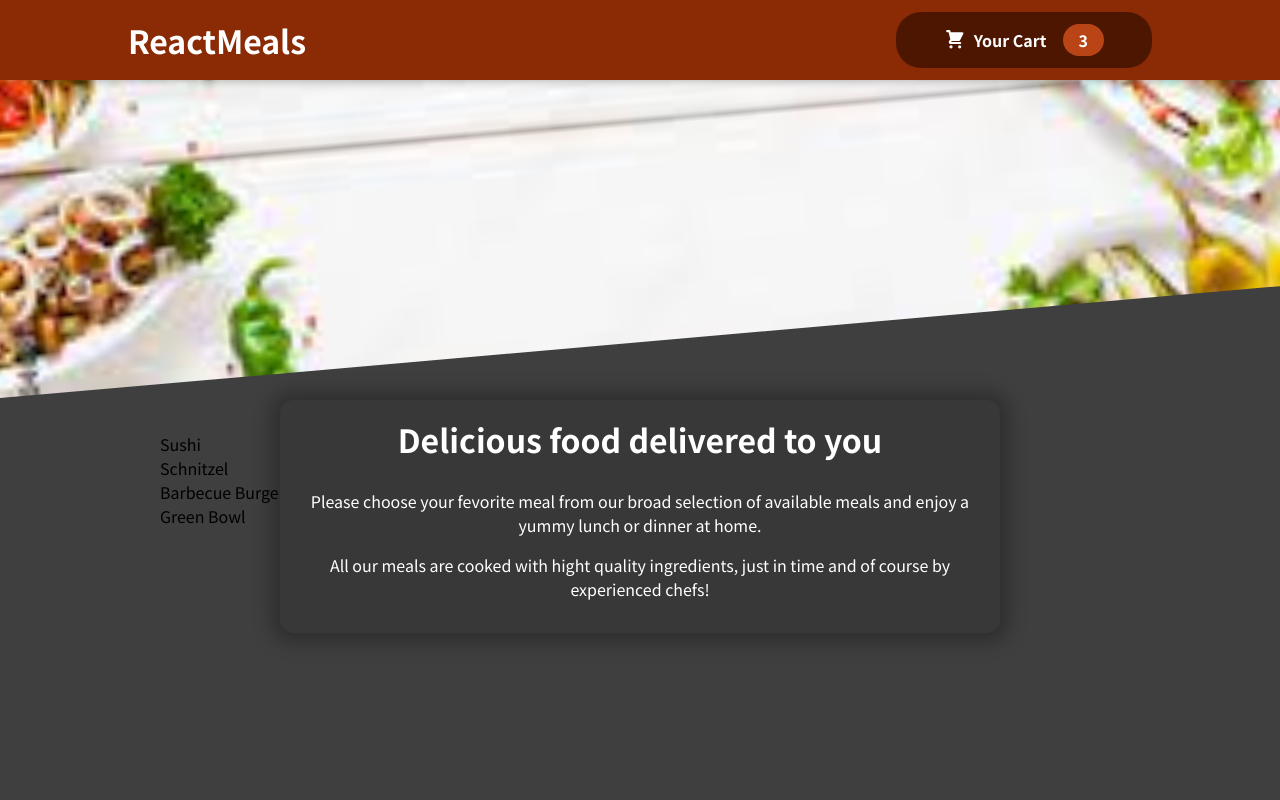
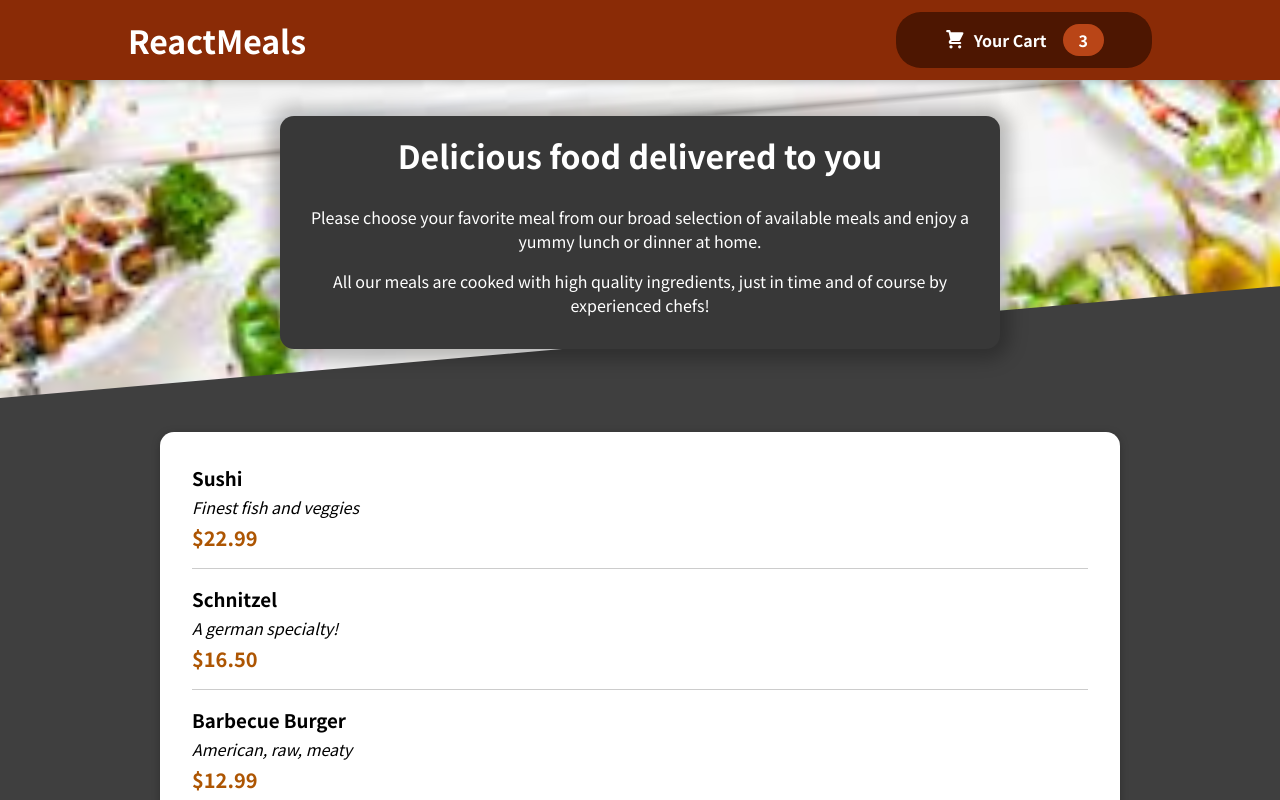
Before and after one commit to shitalsadgir/FoodOrderApp, a React (Create React App) app: page / in a window 1280 px wide. Shown: the top 800 px of the page. Built offline with nearby package versions, Linux system fonts and the light colour scheme.

Commit message:
added individual meal item and displaying them

```diff
--- a/src/components/Meals/AvailableMeals.js
+++ b/src/components/Meals/AvailableMeals.js
@@ -1,3 +1,5 @@
+import Card from "../UI/Card";
+import MealItem from "./MealItem/MealItem";
 import classes from './AvailableMeals.module.css'
 const DUMMY_MEALS = [
     {
@@ -27,11 +29,18 @@ const DUMMY_MEALS = [
 ];
 const AvailableMeals=()=>{
     //converting dummyMeals javascript array object to jsx elements
-const mealsList=DUMMY_MEALS.map(meal=><li>{meal.name}</li>)
+const mealsList=DUMMY_MEALS.map(meal=><MealItem
+    key={meal.id}
+    name={meal.name}
+    description={meal.description}
+    price={meal.price}
+    />)
     return<section className={classes.meals}>
+       <Card>
         <ul>
             {mealsList}
         </ul>
+       </Card>
     </section>
 };
 
--- /dev/null
+++ b/src/components/Meals/MealItem/MealItem.js
@@ -0,0 +1,15 @@
+import classes from './MealItem.module.css'
+const MealItem= props=>{
+  const price=`$${props.price.toFixed(2)}`
+    return<li className={classes.meal}>
+      <div>
+          <h3>{props.name}</h3>
+            <div className={classes.description}>{props.description}</div>
+            <div className={classes.price}>{price}</div>
+      </div>
+      <div>
+
+      </div>
+  </li>
+};
+export default MealItem;
--- /dev/null
+++ b/src/components/Meals/MealItem/MealItem.module.css
@@ -0,0 +1,22 @@
+.meal {
+    display: flex;
+    justify-content: space-between;
+    margin: 1rem;
+    padding-bottom: 1rem;
+    border-bottom: 1px solid #ccc;
+}
+
+.meal h3 {
+    margin: 0 0 0.25rem 0;
+}
+
+.description {
+    font-style: italic;
+}
+
+.price {
+    margin-top: 0.25rem;
+    font-weight: bold;
+    color: #ad5502;
+    font-size: 1.25rem;
+}
--- a/src/components/Meals/MealsSummary.js
+++ b/src/components/Meals/MealsSummary.js
@@ -3,9 +3,9 @@ const MealsSummary=()=>{
     return(
       <section className={classes.summary}>
           <h2>Delicious food delivered to you</h2>
-          <p>Please choose your fevorite meal from our broad selection of available meals and enjoy a yummy lunch or dinner at home.</p>
+          <p>Please choose your favorite meal from our broad selection of available meals and enjoy a yummy lunch or dinner at home.</p>
         <p>
-          All our meals are cooked with hight quality ingredients, just in time and of course by experienced chefs!
+          All our meals are cooked with high quality ingredients, just in time and of course by experienced chefs!
         </p>
       </section>
     );
--- a/src/components/Meals/MealsSummary.module.css
+++ b/src/components/Meals/MealsSummary.module.css
@@ -1,9 +1,9 @@
 .summary {
     text-align: center;
     max-width: 45rem;
-    width: 90%;
+    width: 80%;
     margin: auto;
-    margin-top: -10rem;
+    margin-top: -55rem;
     position: relative;
     background-color: #383838;
     color: white;
--- /dev/null
+++ b/src/components/UI/Card.js
@@ -0,0 +1,5 @@
+import classes from './Card.module.css'
+const Card = props=>{
+    return<div className={classes.card}>{props.children}</div>
+}
+export default Card
--- /dev/null
+++ b/src/components/UI/Card.module.css
@@ -0,0 +1,6 @@
+.card {
+    padding: 1rem;
+    box-shadow: 0 2px 8px rgba(0, 0, 0, 0.25);
+    border-radius: 14px;
+    background-color: white;
+}
```
Also changed, not shown: src/components/Meals/MealItem/MealItemForm.js (added).
